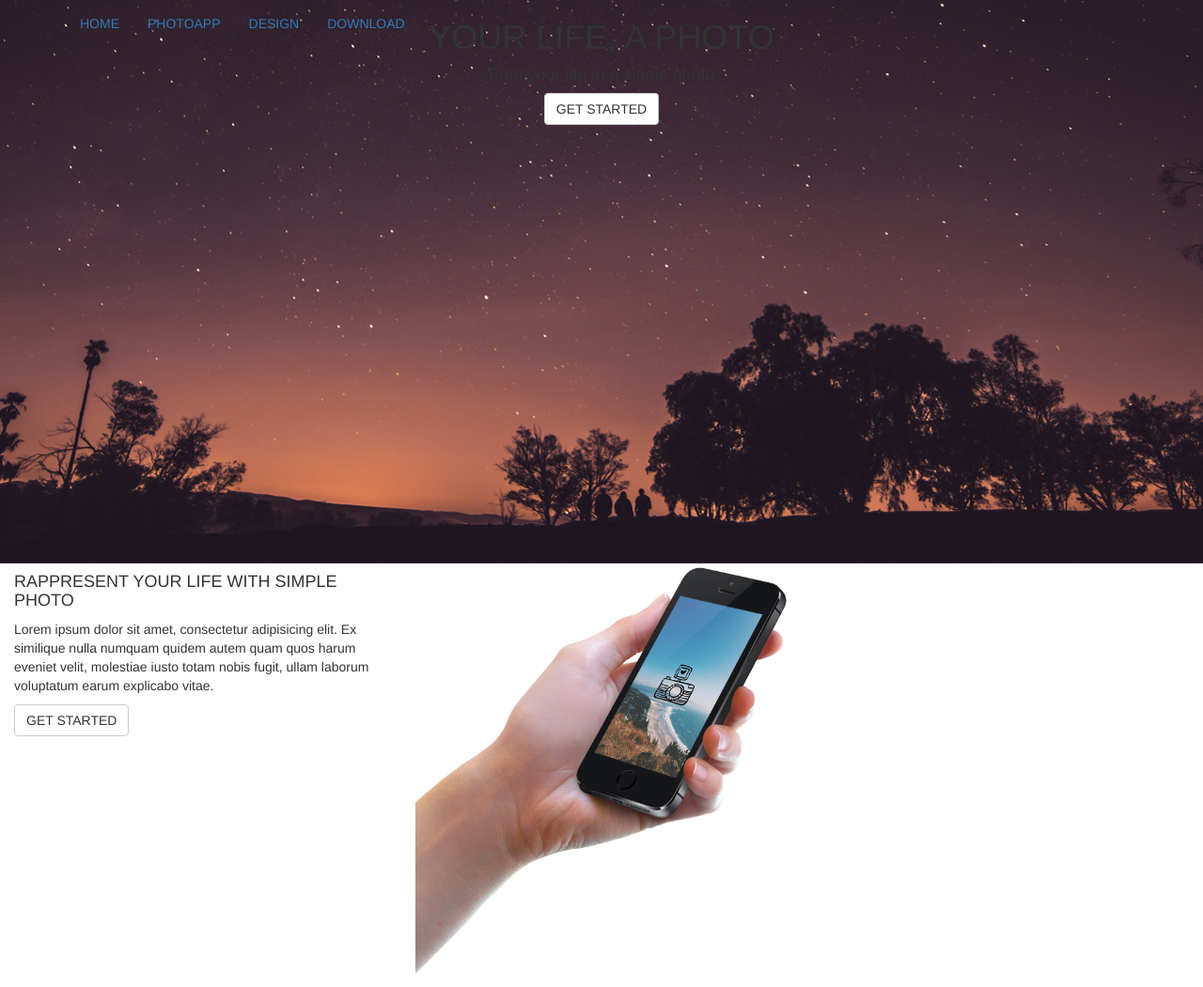
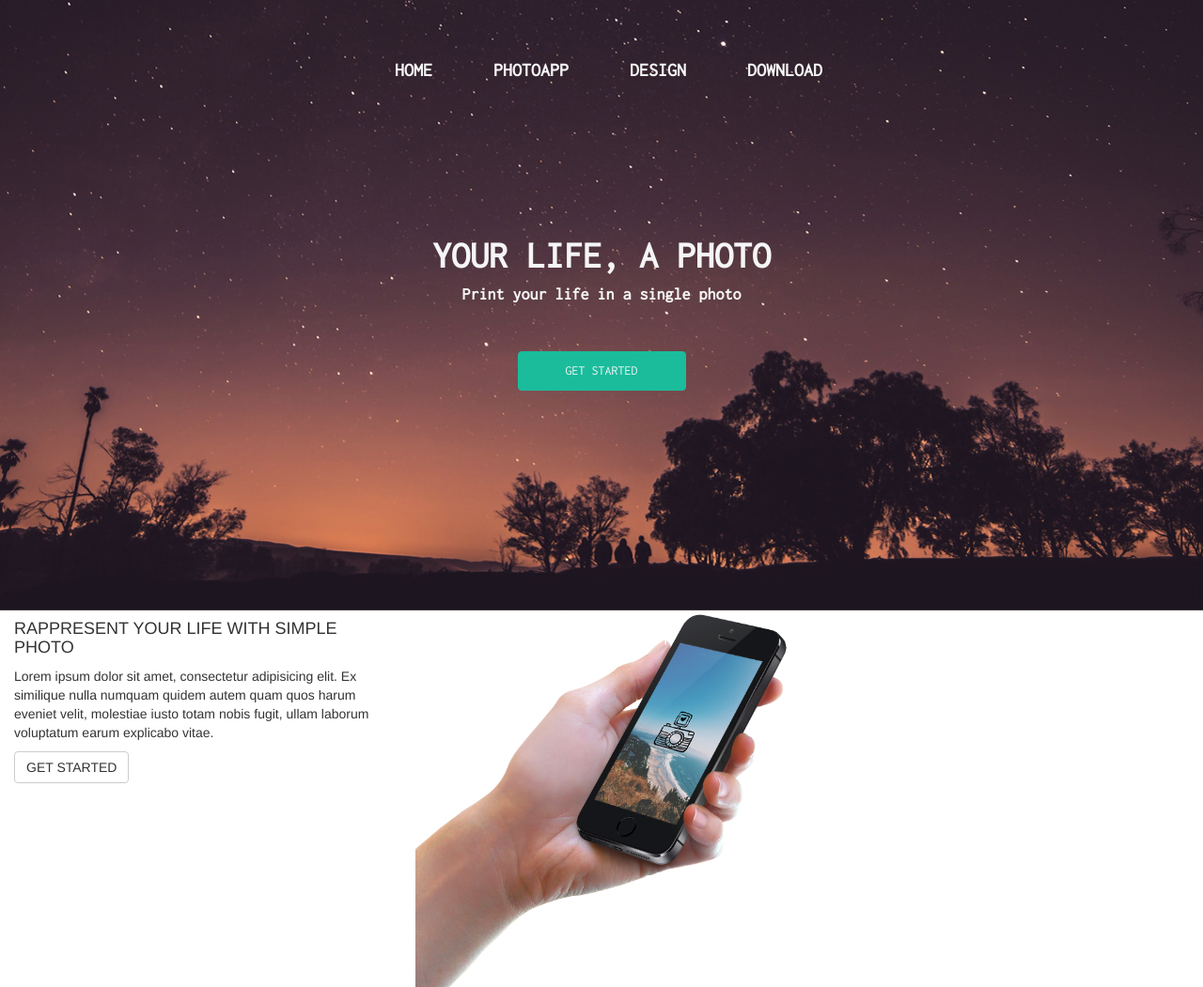
Before and after one commit to milily/ejercicio-photolab, a website: page index.html in a window 1280 px wide. Shown: the top 1051 px of the page at 94% size. Drawn offline with Linux system fonts and the light colour scheme.

Commit message:
nav con estilos

```diff
--- a/assets/sass/_bases.scss
+++ b/assets/sass/_bases.scss
@@ -5,15 +5,54 @@
 
 .first-section{
 	background-image: url("../../dist/img/bg1.jpg");
-	height: 600px;
-	background-size: cover;
-	background-repeat: no-repeat;
-	background-position: center bottom;
+	height: 650px;
+	nav{
+		div{
+			div{
+				ul{
+					margin-left: 300px;
+					margin-top: 50px;
+					li{
+						a{
+							padding-left: 50px;
+							font-size: 20px;
+							font-weight: bold;
+							@include fuenteYcolor();
+						}
+					}
+				}
+			}
+		}
+	}
+	@include container();
+}
+/* YOUR LIFE, A PHOTO */
+.imagen-nav{
+	.row{
+		div{
+			h1{
+				font-weight: bold;
+				font-size: 40px;
+				margin-top: 250px;
+				@include fuenteYcolor();
+			}
+			h4{
+				font-weight: bold;
+				@include fuenteYcolor();
+			}
+			button{
+				background-color: $verde;
+				border-color: $verde;
+				padding: 10px 50px 10px 50px;
+				margin-top: 40px;
+				@include fuenteYcolor();
+			}
+		}
+	}
 }
 .fifth-section{
 	background-image: url("../../dist/img/bg2.jpg");
 	height: 700px;
 	background-size: cover;
 	background-repeat: no-repeat;
-
 }
--- a/assets/sass/_mixins.scss
+++ b/assets/sass/_mixins.scss
@@ -0,0 +1,9 @@
+@mixin container(){
+	background-size: cover;
+	background-repeat: no-repeat;
+	background-position: center bottom;
+}
+@mixin fuenteYcolor(){
+	color: $blanco;
+	font-family: $font-archivo;
+}
--- a/assets/sass/_variables.scss
+++ b/assets/sass/_variables.scss
@@ -0,0 +1,4 @@
+$blanco: whitesmoke;
+$verde: #1abc9c;
+$gris: #848282;
+$font-archivo: 'Inconsolata', monospace;
--- a/index.html
+++ b/index.html
@@ -3,6 +3,7 @@
 <head>
 	<meta charset="UTF-8">
 	<title>Photolab</title>
+	<link href="https://fonts.googleapis.com/css?family=Inconsolata" rel="stylesheet">
 	<!-- Compiled and minified FontAwesome -->
 	<link rel="stylesheet" href="https://cdnjs.cloudflare.com/ajax/libs/font-awesome/4.7.0/css/font-awesome.min.css">
 	<link rel="stylesheet" href="dist/css/style.min.css">
@@ -32,7 +33,8 @@
 				</div>
 			</div>
 		</nav>
-		<div class="container-fluid">
+		<!-- YOUR LIFE, A PHOTO -->
+		<div class="container-fluid imagen-nav">
 			<div class="row">
 				<div class="col-lg-12 col-md-12 col-sm-12 col-xs-12 text-center">
 					<h1>YOUR LIFE, A PHOTO</h1>
@@ -42,6 +44,7 @@
 			</div>
 		</div>
 	</section>
+	<!-- RAPPRESENT YOUR LIFE WITH SIMPLE PHOTO -->
 	<section class="container-fluid second-section">
 		<div class="row">
 			<div class="col-lg-4 col-md-4 col-sm-12 col-xs-12 text-left">
@@ -66,6 +69,7 @@
 			</div>
 		</div>
 	</section>
+	<!-- OUR COMMUNITY -->
 	<section class="container fourth-section">
 		<div class="row">
 			<div class="col-lg-3 col-md-3 col-sm-3 col-xs-3 text-center">
@@ -80,6 +84,7 @@
 			</div>
 		</div>
 	</section>
+	<!-- SUBSCRIBE TO OUR COMMUNITY -->
 	<section class="container-fluid fifth-section">
 		<div class="row">
 			<div class="col-lg-12 col-md-12 col-sm-12 col-xs-12 text-center">
@@ -91,6 +96,7 @@
 			</div>
 		</div>
 	</section>
+	<!-- DOWNLOAD IT -->
 	<section class="container sixth-section">
 		<div class="row">
 			<div class="col-lg-12 col-md-12 col-sm-12 col-xs-12 text-center">
@@ -107,5 +113,16 @@
 			</div>
 		</div>
 	</section>
+	<!-- FOOTER -->
+	<footer class="container">
+		<div class="row">
+			<div class="col-lg-4 col-md-4 col-sm-4 col-xs-4">
+				<ul class="nav">
+					<li><a href="">CREDITS | PRIVACY | OUR TEAMS</a></li>
+					<p>Copyright by phototime - all rights reserved</p>
+				</ul>
+			</div>
+		</div>
+	</footer>
 </body>
 </html>
```
Also changed, not shown: dist/css/style.min.css, 1 other file.
